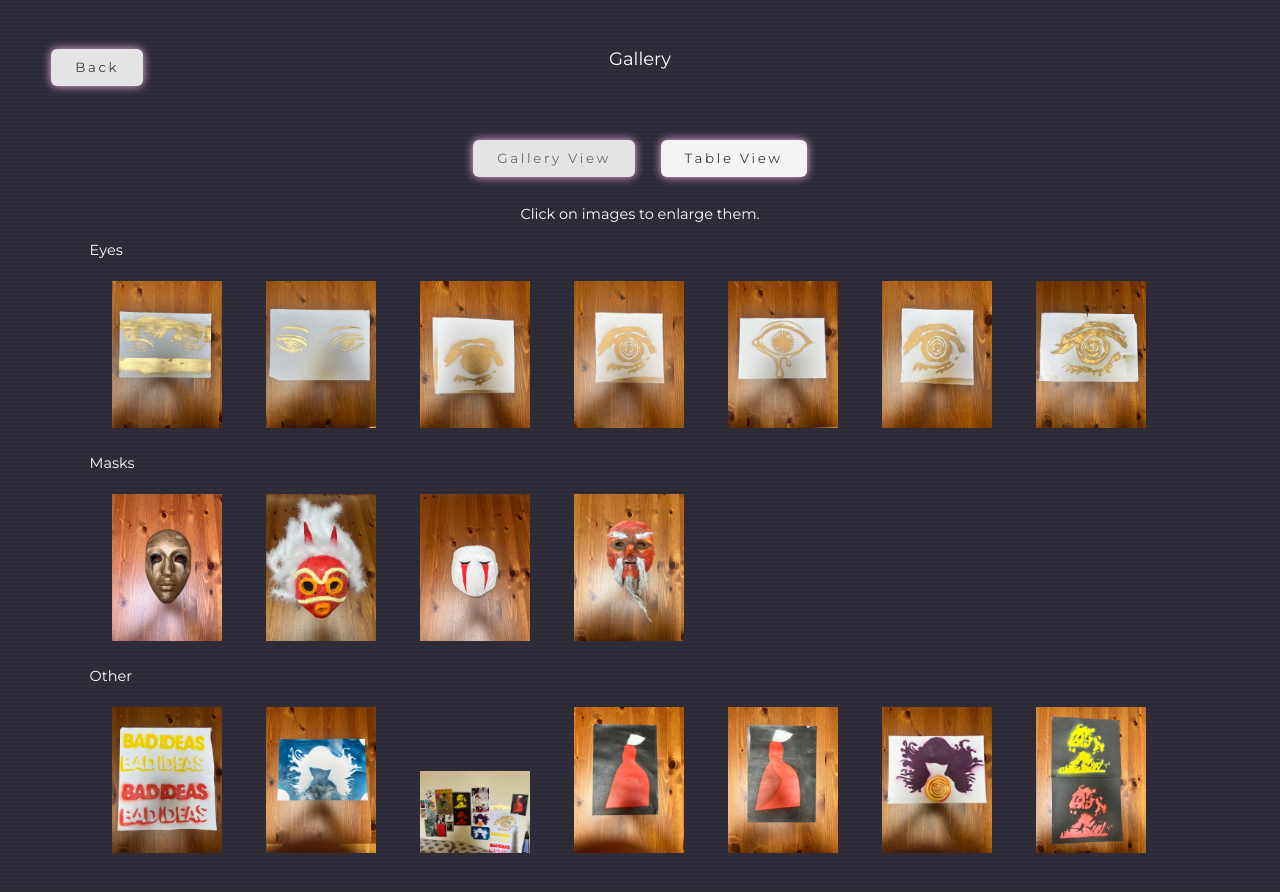
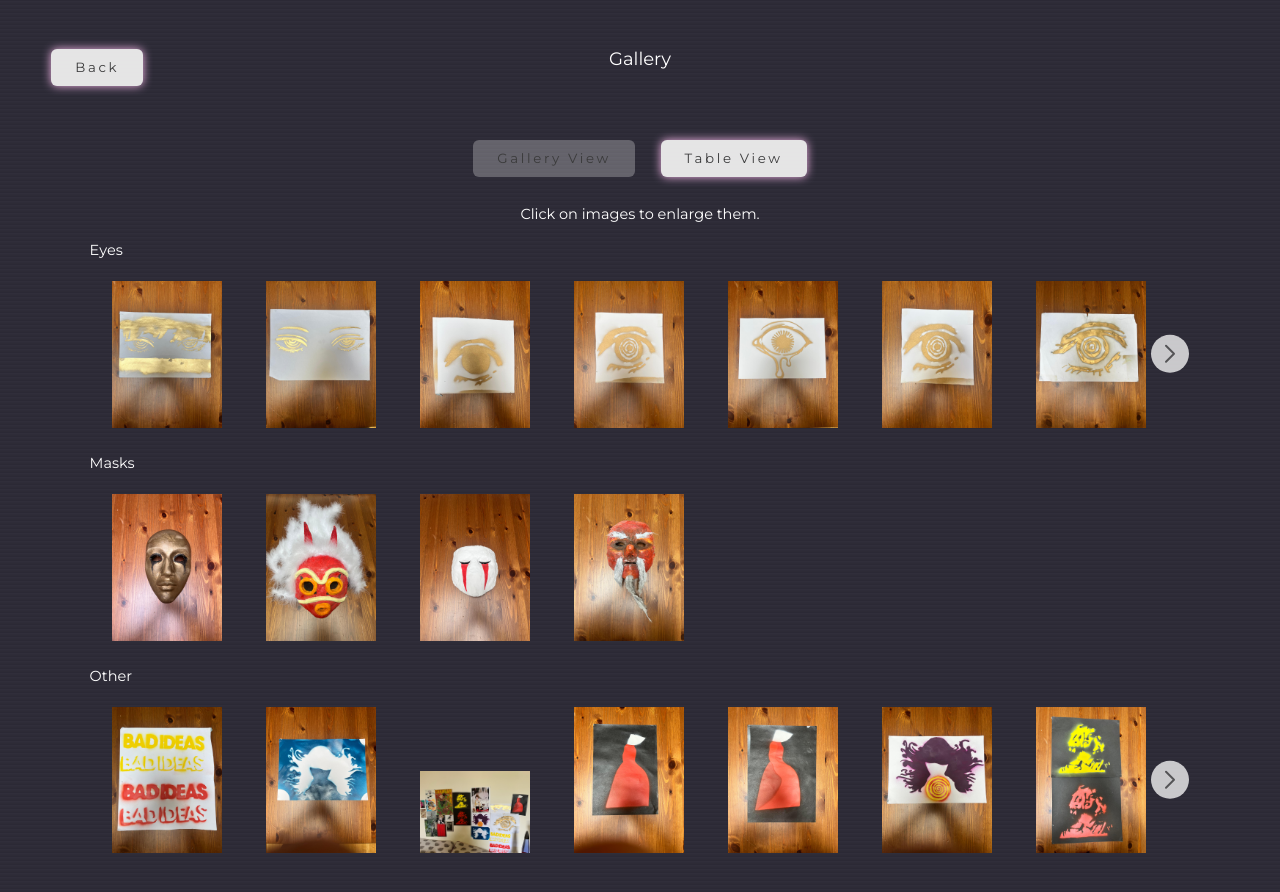
Before and after one commit to zu213/zupstn-website, a React (Create React App) app: page /#/gallery in a window 1280 px wide. Shown: the top 892 px of the page. Built offline with nearby package versions, Linux system fonts and the light colour scheme.

Commit message:
Added scrolling arrows to gallery page

```diff
--- a/src/App.css
+++ b/src/App.css
@@ -216,10 +216,7 @@ button {
   line-height: 100%;
   border-radius: 6px;
   color: rgb(60, 60, 60);
-
-  box-shadow:
-    0 0 10px #febef1;
-
+  box-shadow: 0 0 10px #febef1;
   transition: all 0.3s ease;
   opacity: 0.95;
 }
--- a/src/App.js
+++ b/src/App.js
@@ -14,7 +14,7 @@ import Glossary from './glossary/Glossary.js';
 import { asciiArtBig, asciiGif } from './other/asciiArt.js';
 
 // Declare static tagline
-const taglineTextOptions = ['- Try running "curl https://zupstn.com/hypno.sh | bash"', '- Try running "npx zachupstone"'];
+const taglineTextOptions = ['- Try "curl https://zupstn.com/hypno.sh | bash"', '- Try running "npx zachupstone"'];
 const taglineChoice = Math.floor(Math.random() * taglineTextOptions.length);
 // one in a hundered chance of being tessa
 const asciiGifDisplay = Math.floor(Math.random() * 100) !== 99;
@@ -115,13 +115,10 @@ function Home() {
       </div>
       <div className="searchLinksRight">
         <div>
-          <a href="mailto:Zac.upstone@gmail.com"  target="_blank" rel="noreferrer">Email</a>
+          <a href="https://github.com/zu213"  target="_blank" rel="noreferrer">Github</a>
         </div>
         <div>
           <a href="https://www.linkedin.com/in/zachary-upstone-076218214/"  target="_blank" rel="noreferrer">LinkedIn</a>
-        </div>
-        <div>
-          <a href="https://github.com/zu213"  target="_blank" rel="noreferrer">Github</a>
         </div>
       </div>
 
--- a/src/art/Art.css
+++ b/src/art/Art.css
@@ -1,4 +1,8 @@
 /* gallery view */
+
+.image-category {
+    position: relative;
+}
 
 .imageRow {
     width: 86%;
@@ -10,11 +14,10 @@
     text-align: left;
     margin-left: 7%;
     margin-right: 7%;
-
     scrollbar-color: rgb(57, 55, 69) rgb(28, 27, 35) ;
     scrollbar-width: thin;
     -ms-overflow-style: scroll;
-  }
+}
 
 .scoll-pane::-webkit-scrollbar {
     display: none;
@@ -33,7 +36,7 @@
     text-decoration: none;
 }
 
-.overlay{
+.overlay {
     position: fixed;
     width: 100%;
     height: 100%;
@@ -58,6 +61,27 @@
 }
 
 .leftButton, .rightButton {
+    display: block;
+    position: absolute;
+    top: 50%;
+    transform: translate(0, -30%);
+    z-index: 2;
+}
+
+.rightButton {
+    right: 7%;
+}
+
+.leftButton {
+    left: 7%;
+}
+
+
+.rightButton svg, .leftButton svg {
+    opacity: 0.8;
+}
+
+.hidden {
     display: none;
 }
 
@@ -170,6 +194,7 @@
 
 /* other */
 
-.galleryButton {
-    color: rgb(110,110,110)
+button:disabled {
+  box-shadow: none;
+  transform: none;
 }
--- a/src/art/Art.js
+++ b/src/art/Art.js
@@ -1,7 +1,7 @@
 import './Art.css';
-import { useState } from 'react';
+import { useState, useEffect } from 'react';
 
-import {galleryPage} from './gallery.js';
+import Gallery from './gallery.js';
 import {tablePage, pagePosition} from './table.js';
 
 var onGallery = true;
@@ -24,16 +24,22 @@ const images = importAll(
 
 // main page
 function Art() {
-  var [page, setPage] = useState(galleryPage(images));
+  var [page, setPage] = useState(Gallery(images));
   onGallery = true;
+
+  useEffect(() => {
+    document.getElementById('galleryButton').disabled = true;
+  }, []);
 
   // the colouring is a work around for disable the buttons not working properly
   const toGallery = () => {
-    setPage(galleryPage(images));
+    setPage(Gallery(images));
     const galleryButton = document.getElementById('galleryButton');
     galleryButton.disabled = true;
     galleryButton.style.color = 'rgb(110,110,110)';
-    document.getElementById('tableButton').disabled = false;
+    const tableButton = document.getElementById('tableButton');
+    tableButton.disabled = false;
+    tableButton.style.color = 'rgb(4,4,4)';
 
     onGallery = true;
   };
@@ -43,7 +49,9 @@ function Art() {
     const galleryButton = document.getElementById('galleryButton');
     galleryButton.disabled = false;
     galleryButton.style.color = 'rgb(4,4,4)';
-    document.getElementById('tableButton').disabled = true;
+    const tableButton = document.getElementById('tableButton');
+    tableButton.disabled = true;
+    tableButton.style.color = 'rgb(110,110,110)';
 
     if(onGallery){
       setTimeout(() => {
@@ -65,7 +73,7 @@ function Art() {
       </div>
       <div className="inlineButton">
         <div className='border'>
-          <button id="tableButton" className="imgContainer" onClick={toTable}> Table View </button>
+          <button id="tableButton" className="tableButton" onClick={toTable}> Table View </button>
         </div>
       </div>
 
--- a/src/art/gallery.js
+++ b/src/art/gallery.js
@@ -1,19 +1,85 @@
+import { useEffect, useRef } from 'react';
 
 var currentOverlay = null;
 
-export const galleryPage = (images) => (
+function Gallery (images) {
+  const scrollInterval = useRef(null);
+
+  useEffect(() => {
+    document.querySelectorAll('.imageRow').forEach(e => {
+      checkToHideButtons(e);
+    });
+  }, []);
+
+  const scrollRowLeft = (e, scrollBy) => {
+    e.stopPropagation();
+    stopScrolling();
+    const rowElement = e.currentTarget.nextSibling;
+    rowElement.scrollLeft -= scrollBy;
+    checkToHideButtons(rowElement);
+    scrollInterval.current = setInterval(() => {
+      rowElement.scrollLeft -= scrollBy;
+      checkToHideButtons(rowElement);
+    }, 75);
+  };
+
+  const scrollRowRight = (e, scrollBy) => {
+    e.stopPropagation();
+    stopScrolling();
+    const rowElement = e.currentTarget.previousSibling;
+    rowElement.scrollLeft += scrollBy;
+    checkToHideButtons(rowElement);
+    scrollInterval.current = setInterval(() => {
+      rowElement.scrollLeft += scrollBy;
+      checkToHideButtons(rowElement);
+    }, 75);
+  };
+
+
+  const stopScrolling = () => {
+    clearInterval(scrollInterval.current);
+
+  };
+
+  const checkToHideButtons = (el) => {
+    if(el.nextSibling){
+      if(el.scrollLeft + el.clientWidth >= el.scrollWidth - 1){
+        el.nextSibling.classList.add('hidden');
+      }else if(el.nextSibling.classList.contains('hidden')){
+        el.nextSibling.classList.remove('hidden');
+      }
+    }
+    if(el.previousSibling){
+      if(el.scrollLeft  < 1) {
+        el.previousSibling.classList.add('hidden');
+      }else if(el.previousSibling.classList.contains('hidden')){
+        el.previousSibling.classList.remove('hidden');
+      }
+    }
+  };
+
+  return (
     <div>
         Click on images to enlarge them.
       <br />
       <br />
 
       {Object.entries(images).map(([rowName, rowImages], rowIndex) => (
-      <div key={`folder-${rowName || rowIndex}`}>
+        <div className='image-category' key={`folder-${rowName || rowIndex}`}>
           <div className="artSubtitle">
             {rowName}
           </div>
+          <div
+            className="leftButton"
+            onMouseDown={(e) => scrollRowLeft(e, 30)}
+            onMouseUp={stopScrolling}
+            onMouseLeave={stopScrolling}>
+            <svg width="40" height="40" viewBox="0 0 40 40" fill="none">
+              <circle cx="20" cy="20" r="19" stroke="#00000000" stroke-width="2" fill="#ffffffee" />
+              <path d="M24 12l-8 8 8 8" stroke="#606060" stroke-width="2" fill="none" stroke-linecap="round" stroke-linejoin="round" />
+            </svg>
+          </div>
           <div className="imageRow">
-          <div className="leftButton" onClick={() => scrollRow(-30)}> left </div>
             {
               rowImages.map((image, index) => (
                 <div className="imageColumn" key={`image-${index}`}>
@@ -21,7 +87,16 @@ export const galleryPage = (images) => (
                 </div>
               ))
             }
-          <div className="rightButton" onClick={() => scrollRow(30)}> right </div>
+          </div>
+          <div
+            className="rightButton"
+            onMouseDown={(e) => scrollRowRight(e, 30)}
+            onMouseUp={stopScrolling}
+            onMouseLeave={stopScrolling}>
+            <svg width="40" height="40" viewBox="0 0 40 40" fill="none">
+              <circle cx="20" cy="20" r="19" stroke="#00000000" stroke-width="2" fill="#ffffffee" />
+              <path d="M16 12l8 8-8 8" stroke="#606060" stroke-width="2" fill="none" stroke-linecap="round" stroke-linejoin="round" />
+            </svg>
           </div>
         </div>
       )
@@ -30,7 +105,7 @@ export const galleryPage = (images) => (
 
       <div id="overlay" className="overlay" onClick={removeOverlay}></div>
     </div>
-);
+  );};
 
 // function related to overlaying iamge on gallery view
 function overlayImage(e) {
@@ -50,6 +125,4 @@ function removeOverlay() {
   }
 }
 
-function scrollRow(scrollBy){
-  // TBD
-}
+export default Gallery;
```
Lines whose indentation alone changed are shown as unchanged.
